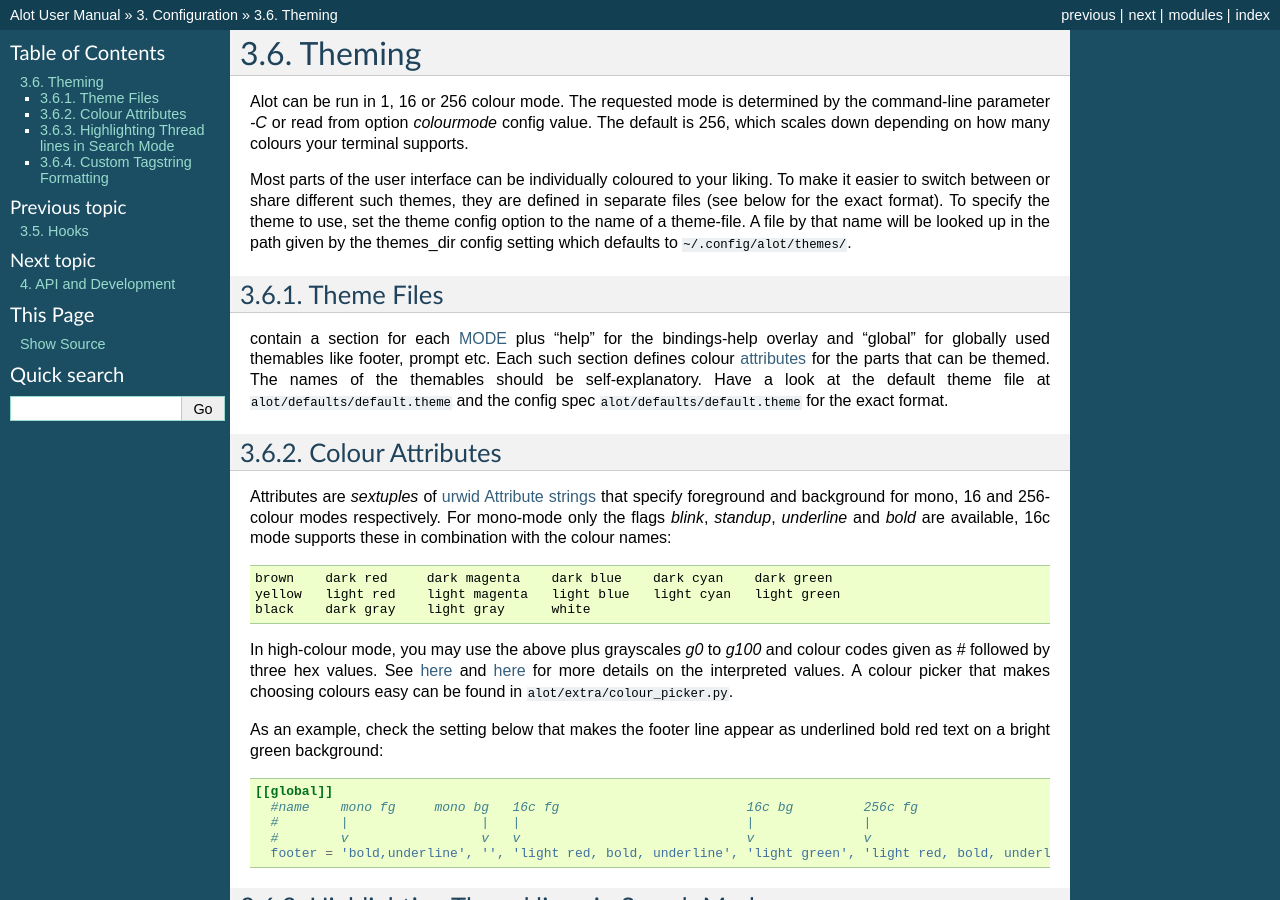
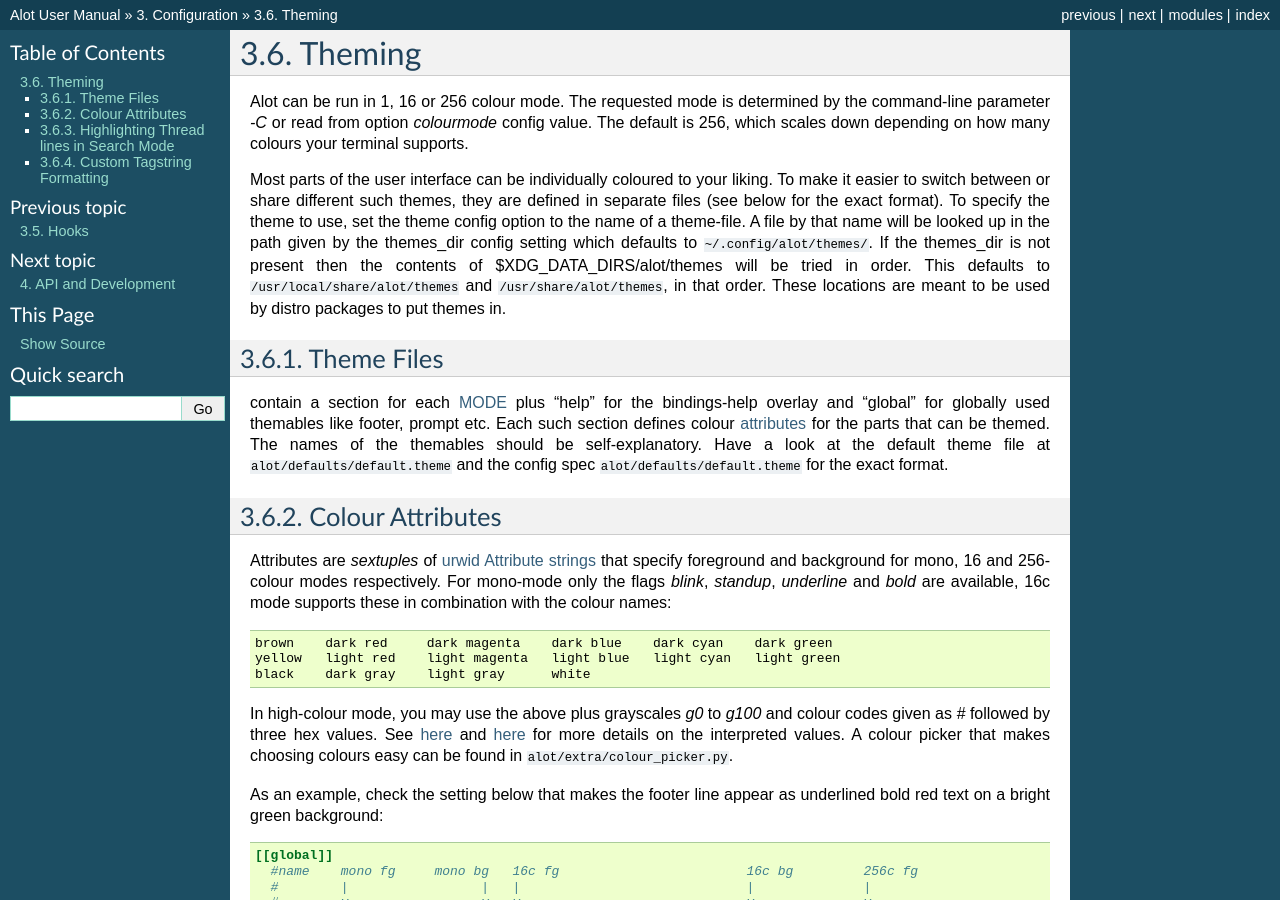
Before and after one commit to pazz/alot, a Sphinx documentation site: the page built from docs/source/configuration/theming.rst, in a window 1280 px wide and 900 px high. Built offline with Sphinx 7.4.7, drawn with Linux system fonts in a browser that asks for light colours.

Commit message:
docs: Note that system paths can contain themes
Since the original patch that added the support didn't.

```diff
--- a/docs/source/configuration/theming.rst
+++ b/docs/source/configuration/theming.rst
@@ -11,7 +11,10 @@
 files (see below for the exact format).
 To specify the theme to use, set the :ref:`theme <theme>` config option to the name of a theme-file.
 A file by that name will be looked up in the path given by the :ref:`themes_dir <themes-dir>` config setting
-which defaults to :file:`~/.config/alot/themes/`.
+which defaults to :file:`~/.config/alot/themes/`. If the themes_dir is not
+present then the contents of $XDG_DATA_DIRS/alot/themes will be tried in order.
+This defaults to :file:`/usr/local/share/alot/themes` and :file:`/usr/share/alot/themes`, in that order.
+These locations are meant to be used by distro packages to put themes in.
 
 .. _config.theming.themefiles:
 
```
